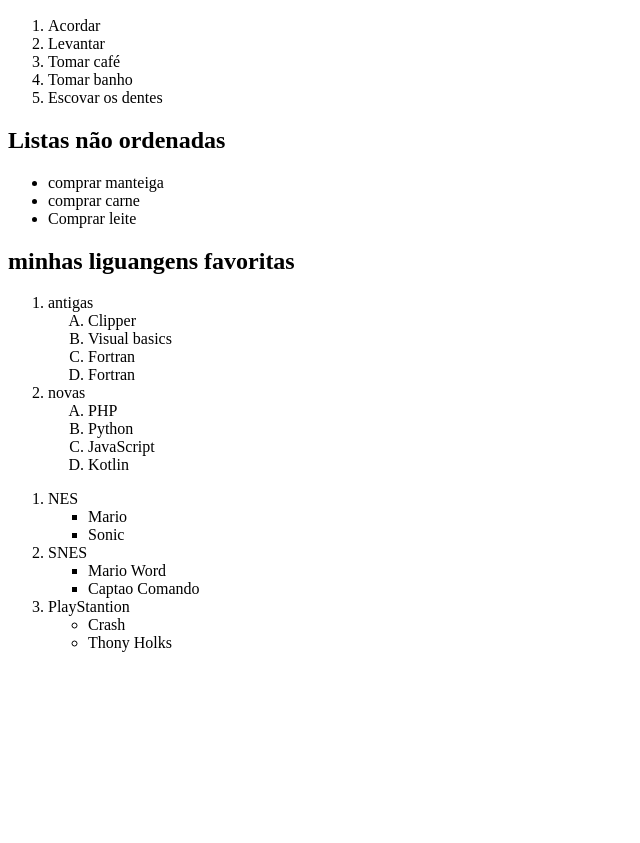
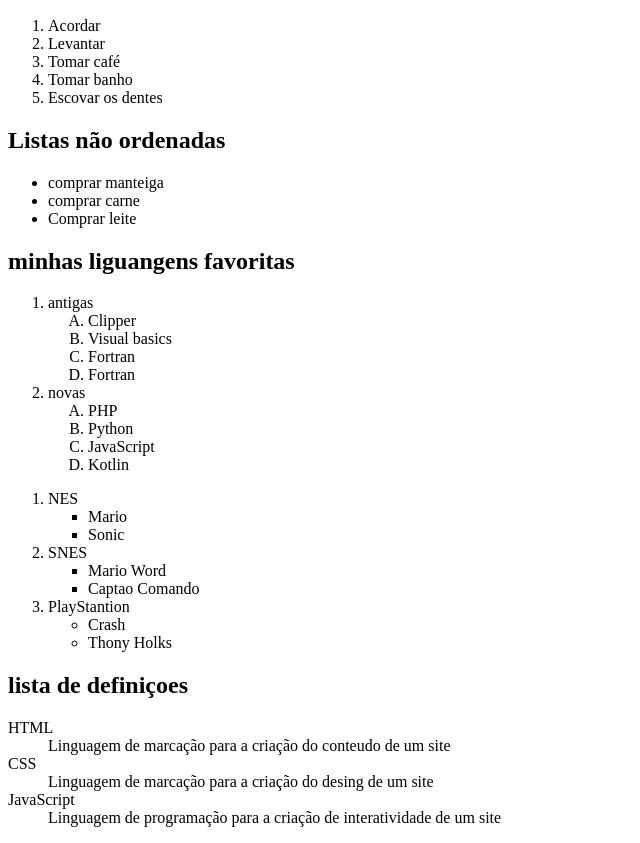
Before and after one commit to tgosgoncalves/Front-end-estudos, a plain HTML site: page ex009/index.html in a window 1280 px wide. Shown: the part 110-953 px from the top of the page, without its empty margins (0-640 px from the left). Before the commit the page ends 800 px from the top, so only its background shows below. Drawn offline with Linux system fonts and the light colour scheme.

Commit message:
add listas de definição

```diff
--- a/ex009/index.html
+++ b/ex009/index.html
@@ -68,6 +68,16 @@
         </ul>
     </ol>
 
+    <h2>lista de definiçoes</h2>
+    <dl><!--lista de definição-->
+        <dt>HTML</dt> <!--Termo-->
+        <dd>Linguagem de marcação para a criação do conteudo de um site</dd><!--Descrição-->
+        <dt>CSS</dt>
+        <dd>Linguagem de marcação para a criação do desing de um site</dd>
+        <dt>JavaScript</dt>
+        <dd>Linguagem de programação para a criação de interatividade de um site</dd>
+    </dl>
+
 </body>
 
 </html>
```
